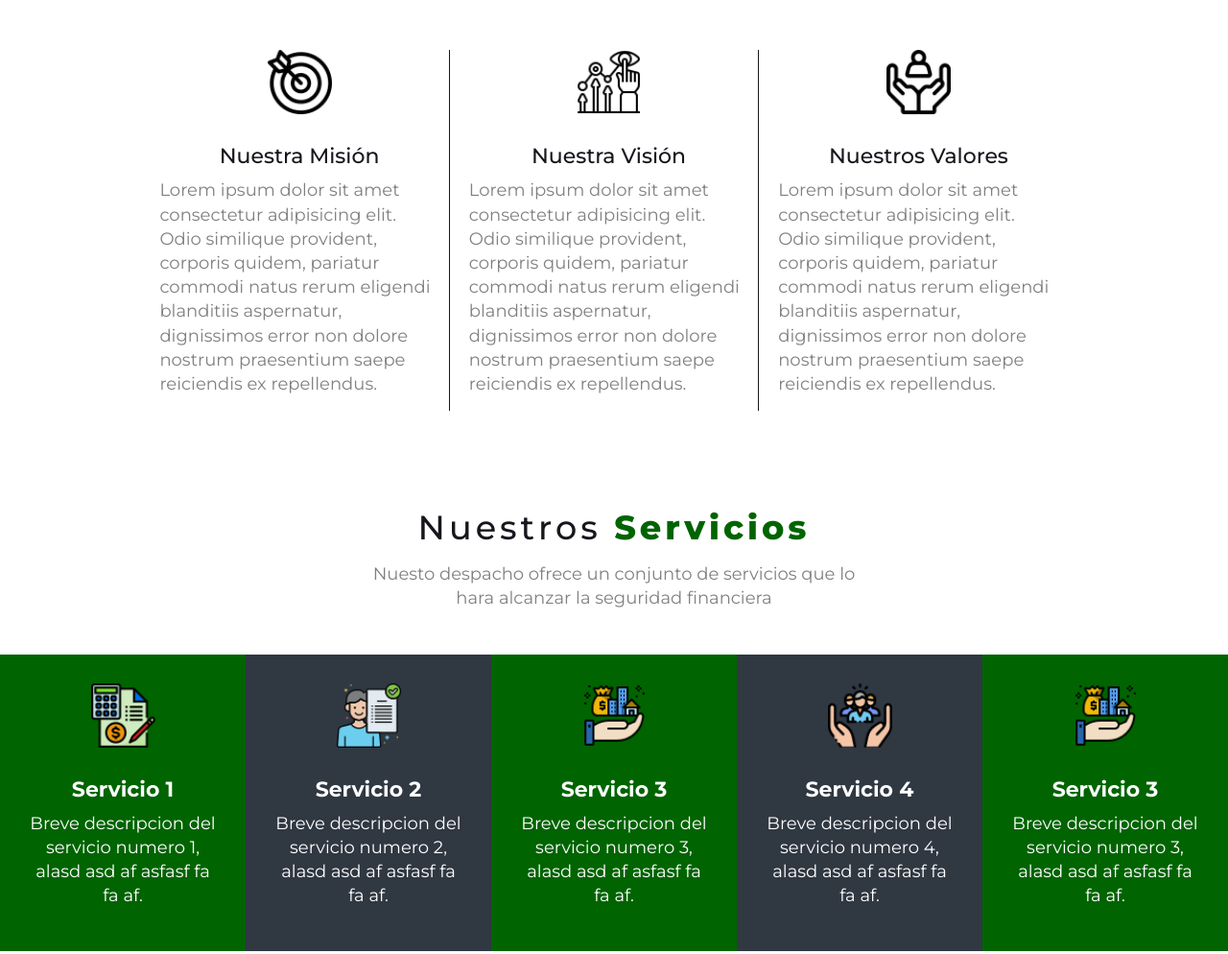
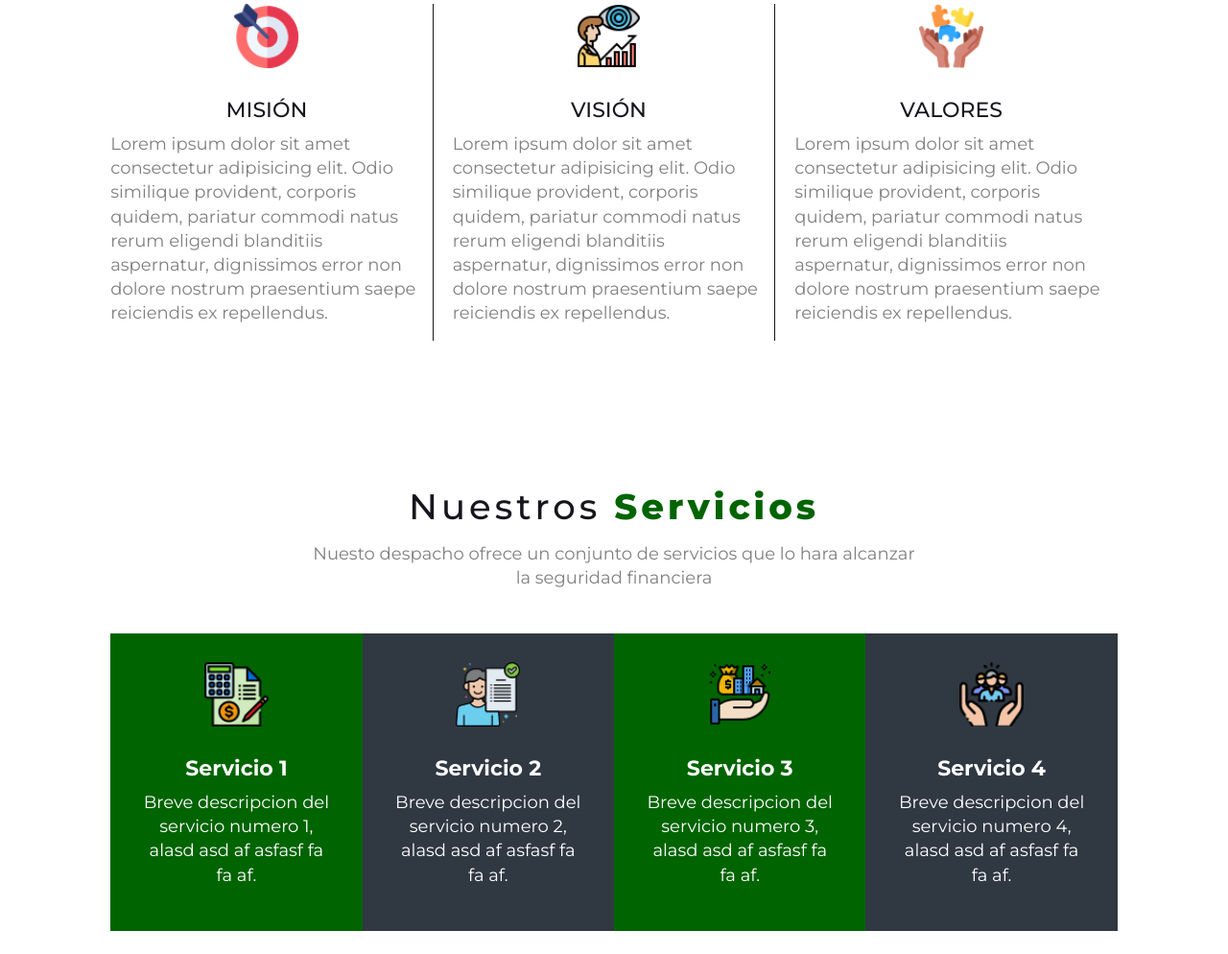
Before and after one commit to alanpelayoo/cfifrontend, a plain HTML site: page index.html in a window 1280 px wide. Shown: the part 1258-2252 px from the top of the page at 96% size. Drawn offline with nearby package versions, Linux system fonts and the light colour scheme.

Commit message:
update sunday funda

```diff
--- a/css/style.css
+++ b/css/style.css
@@ -24,6 +24,7 @@ html {
     --light-color: #808080;
     --green-base:rgb(0, 100, 0);
     --green-base-op:rgb(0, 100, 0,0.8);
+    --light-bg: #f5f5f8;
 }
 
 
@@ -226,8 +227,8 @@ section{
 /*header and navbar */
 /* about section  */
 
-#about,#dependencias{
-    padding: 5rem 13%;
+#about,#dependencias,#services{
+    padding: 5rem 9%;
 }
 
 #about .sect-container .image-big{
@@ -257,7 +258,7 @@ section{
 
 
 .heading{
-    font-size: 3.5rem;
+    font-size: 3.7rem;
     color: var(--black);
     margin-bottom: 1.5rem;
     letter-spacing: .4rem;
@@ -283,13 +284,10 @@ section{
 }
 
 /*Ends about and starts srvices*/
-#services {
-    padding: 0;
-    padding-bottom: 5rem;
-}
+
 #services .container-2{
     display: flex;
-    width: 40%;
+    width: 60%;
     flex-direction: column;
     margin-bottom: 30px;
 
@@ -434,6 +432,7 @@ section{
     .header .menu{
         padding: 2rem 1.5rem;
         background-color: var(--green-base);
+        box-shadow:rgba(0, 0, 0, 0.24) 0px 3px 8px;
     }
     .header .logo img{
         height: 45px;
@@ -470,7 +469,9 @@ section{
     #about .sect-container .image-big{
         height: 25rem;
     }
-
+    #about .container-center:nth-child(-n+2){
+        border-right: none;
+    }
     #services {
         position: relative;
     }
@@ -485,6 +486,5 @@ section{
     }
     #services .container-2{
         width: 100%;
-        padding: 20px 60px;
     }
 }
--- a/index.html
+++ b/index.html
@@ -69,18 +69,18 @@
 
         <div class="sect-container">
             <div class="container-center">
-                <div class="image"><img loading = "lazy" src="/images/icons/target.png" alt=""></div>
-                <h3 class="second-heading">Nuestra Misión </h3>
+                <div class="image"><img loading = "lazy" src="/images/icons/target2.png" alt=""></div>
+                <h3 class="second-heading">MISIÓN </h3>
                 <p class="second-p">Lorem ipsum dolor sit amet consectetur adipisicing elit. Odio similique provident, corporis quidem, pariatur commodi natus rerum eligendi blanditiis aspernatur, dignissimos error non dolore nostrum praesentium saepe reiciendis ex repellendus.</p>
             </div>
             <div class="container-center">
-                <div class="image"><img loading = "lazy" src="/images/icons/vision.png" alt=""></div>
-                <h3 class="second-heading">Nuestra Visión</h3>
+                <div class="image"><img loading = "lazy" src="/images/icons/vision2.png" alt=""></div>
+                <h3 class="second-heading">VISIÓN</h3>
                 <p class="second-p">Lorem ipsum dolor sit amet consectetur adipisicing elit. Odio similique provident, corporis quidem, pariatur commodi natus rerum eligendi blanditiis aspernatur, dignissimos error non dolore nostrum praesentium saepe reiciendis ex repellendus.</p>
             </div>
             <div class="container-center">
-                <div class="image"><img loading = "lazy" src="/images/icons/value.png" alt=""></div>
-                <h3 class="second-heading">Nuestros Valores</h3>
+                <div class="image"><img loading = "lazy" src="/images/icons/integrity.png" alt=""></div>
+                <h3 class="second-heading">VALORES</h3>
                 <p class="second-p">Lorem ipsum dolor sit amet consectetur adipisicing elit. Odio similique provident, corporis quidem, pariatur commodi natus rerum eligendi blanditiis aspernatur, dignissimos error non dolore nostrum praesentium saepe reiciendis ex repellendus.</p>
             </div>
         </div>
@@ -112,11 +112,7 @@
                 <h3 class="second-heading">Servicio 4</h3>
                 <p class="second-p">Breve descripcion del servicio numero 4, alasd asd  af asfasf  fa fa af.</p>
             </div>
-            <div class="container">
-                <div class="image"><img loading = "lazy" src="/images/icons/assets.png" alt=""></div>
-                <h3 class="second-heading">Servicio 3</h3>
-                <p class="second-p">Breve descripcion del servicio numero 3, alasd asd  af asfasf  fa fa af.</p>
-            </div>
+
 
         </div>
     </section>
--- a/js/script.js
+++ b/js/script.js
@@ -26,10 +26,12 @@ window.addEventListener("scroll",() => {
             header.style.position = 'fixed';
             sub_menu.style.display ='none';
             menu.style.background = 'rgb(0, 100, 0)';/* rgb(22, 22, 29,.7)*/
+            menu.style.boxShadow = 'rgba(0, 0, 0, 0.24) 0px 3px 8px';
         }else{
             sub_menu.style.display ='flex';
             header.style.position = 'absolute';
             menu.style.background = 'none';
+            menu.style.boxShadow = 'none'
         };
     };
 });
```
Also changed, not shown: images/icons/integrity.png (added), images/icons/target2.png (added), images/icons/vision2.png (added).
